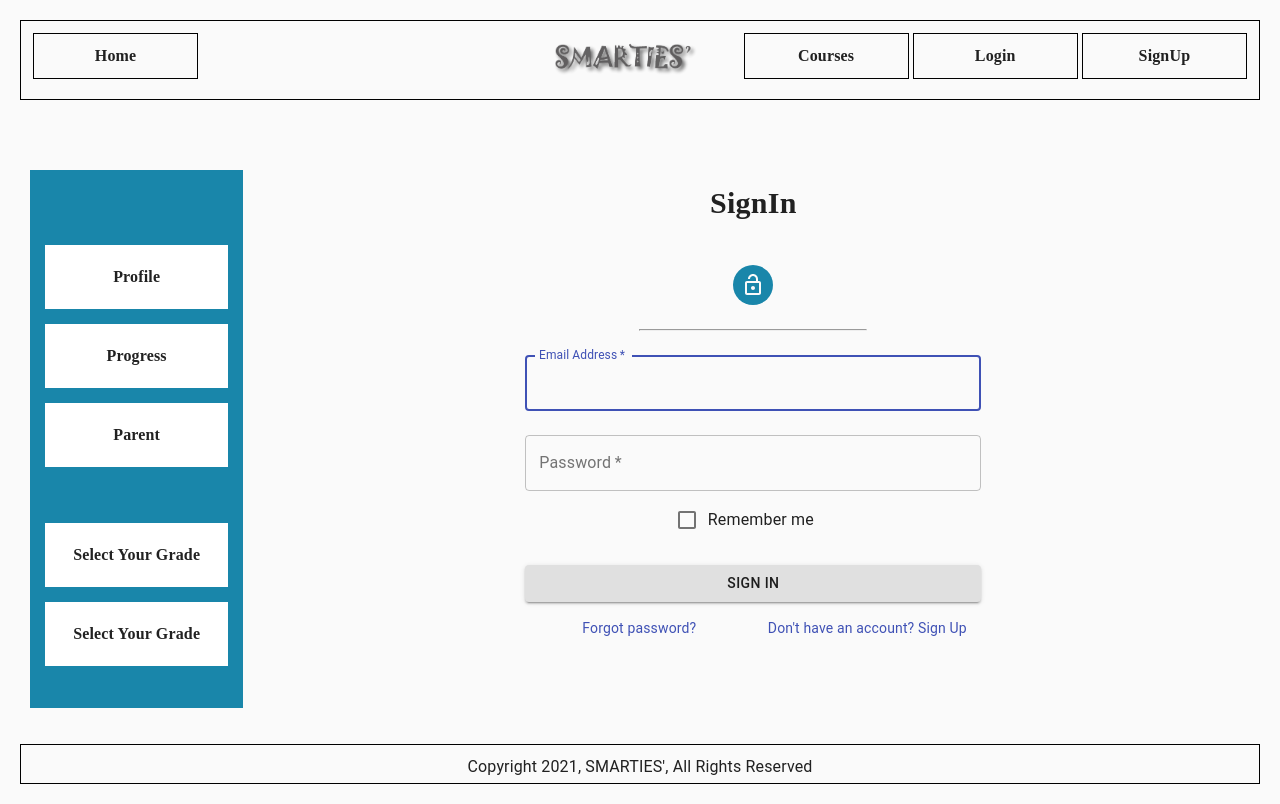
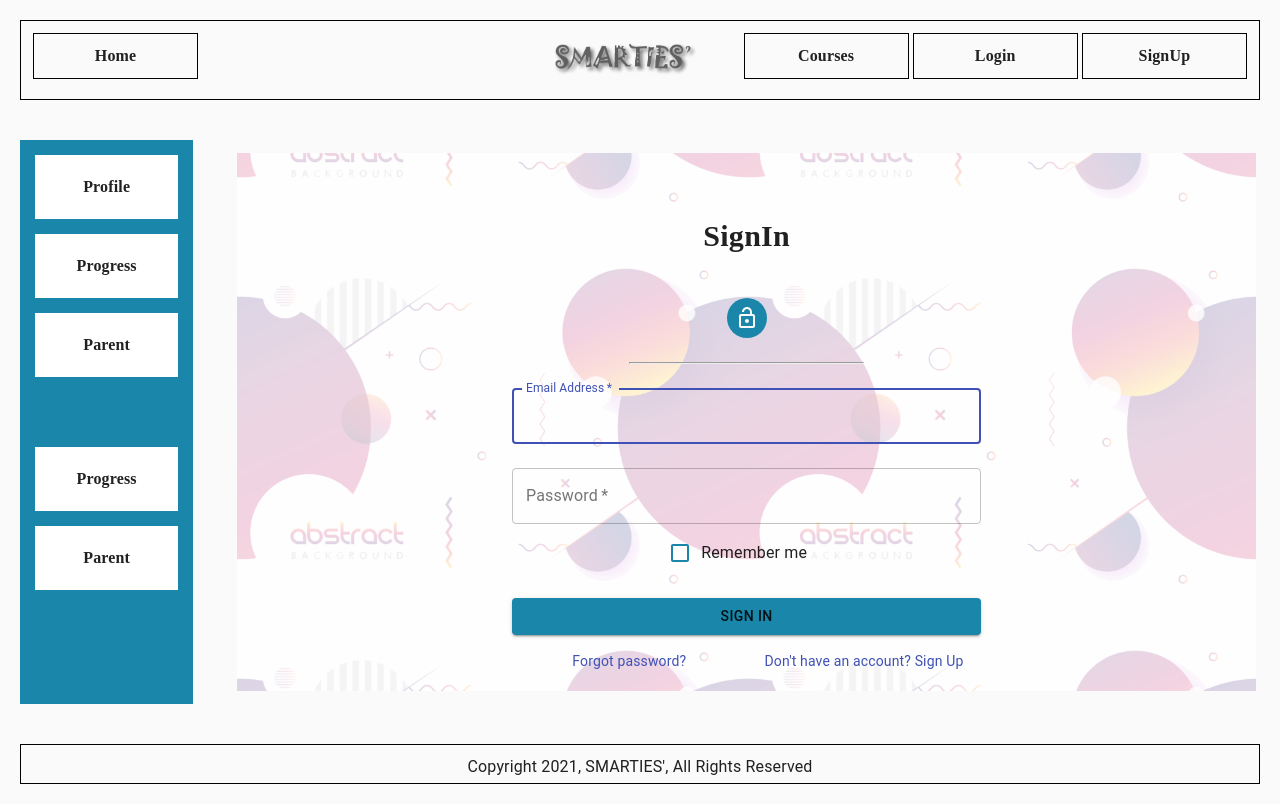
Before and after one commit to Dilaxn/smarties, a React (Create React App) app: page /login in a window 1280 px wide. Built offline with nearby package versions, Linux system fonts and the light colour scheme.

Commit message:
Login page done

```diff
--- a/src/layouts/MainLayout.js
+++ b/src/layouts/MainLayout.js
@@ -48,7 +48,7 @@ const MainLayout = ({children}) => {
     }, [loginUserData]);
 
     return (
-        <container>
+        <container >
             <Grid item >
                 {/*Header*/}
                 <Grid container item  >
@@ -75,35 +75,41 @@ const MainLayout = ({children}) => {
                         </Grid>
                     </Grid>
                 </Grid>
-                <Grid container item style={{height:window.innerHeight*0.755,paddingTop:20,paddingBottom:20}}  >
+                <Grid container item style={{paddingTop:0,height:window.innerHeight*0.755}}  >
                     {/*Sidebar Section*/}
-                    <Grid container item md={2} style={{justifyContent:"center",backgroundColor:"#1986aa",margin:30}}>
-                       <Grid  item style={{paddingTop:60,width:"100%",justifyContent:"center",paddingBottom:0}}>
+
+                    <Grid container item md={2} style={{justifyContent:"center"}}>
+                        <Grid container item style={{justifyContent:"center",backgroundColor:"#1986aa",margin:20}}>
+                       <Grid align="center"  item style={{paddingTop:0,width:"100%",marginBottom:0}}>
                            <Typography  align="center" style={{  fontFamily:"papyrus",fontWeight:"bold",padding:20,margin:15,backgroundColor:"white"}} >Profile</Typography>
+                           <Typography  align="center" style={{  fontFamily:"papyrus",fontWeight:"bold",padding:20,margin:15,backgroundColor:"white"}} >Progress</Typography>
+                           <Typography  align="center" style={{  fontFamily:"papyrus",fontWeight:"bold",padding:20,margin:15,backgroundColor:"white"}} >Parent</Typography>
+<Grid align="center" style={{  fontFamily:"papyrus",fontWeight:"bold",padding:20,margin:15}}>
+
+</Grid>
                            <Typography  align="center" style={{  fontFamily:"papyrus",fontWeight:"bold",padding:20,margin:15,backgroundColor:"white"}} >Progress</Typography>
                            <Typography  align="center" style={{  fontFamily:"papyrus",fontWeight:"bold",padding:20,margin:15,backgroundColor:"white"}} >Parent</Typography>
 
 
                        </Grid>
-                        <Grid  item style={{width:"100%",justifyContent:"center"}}>
-                            <Typography  align="center" style={{  fontFamily:"papyrus",fontWeight:"bold",padding:20,margin:15,backgroundColor:"white"}} >Select Your Grade</Typography>
-                            <Typography  align="center" style={{  fontFamily:"papyrus",fontWeight:"bold",padding:20,margin:15,backgroundColor:"white"}} >Select Your Grade</Typography>
 
 
-                        </Grid>
-
+                    </Grid>
                     </Grid>
 
                     {/*Page Section*/}
-                    <Grid container item md={9}  >
+                    <Grid container item md={10} style={{justifyContent:"center"}}  >
+
                         <Grid container  item align="center" style={{justifyContent:"center"}} >
-                            <Grid align="center"  item style={{paddingTop:0,width:"100%",justifyContent:"center",paddingBottom:0,}}>
+                            <Grid align="center"  item style={{margin:'auto',alignItems:"center",width:"100%",justifyContent:"center",}}>
+<Grid style={{margin:'auto'}} item backgroundColor="black">
+    {children}
+</Grid>
 
-                                {children}
                             </Grid>
                         </Grid>
+                    </Grid>
 
-                    </Grid>
                 </Grid>
 
                  {/*Footer*/}
--- a/src/pages/Login.js
+++ b/src/pages/Login.js
@@ -13,6 +13,7 @@ import Typography from '@material-ui/core/Typography';
 import { makeStyles } from '@material-ui/core/styles';
 import Container from '@material-ui/core/Container';
 import themeX from "../theme/index"
+import Image from "../images/loginImg.png"
 function Copyright() {
     return (
         <Typography variant="body2" color="textSecondary" align="center">
@@ -28,7 +29,7 @@ function Copyright() {
 
 const useStyles = makeStyles((theme) => ({
     paper: {
-        marginTop: theme.spacing(8),
+        marginTop: theme.spacing(6),
         display: 'flex',
         flexDirection: 'column',
         alignItems: 'center',
@@ -36,7 +37,6 @@ const useStyles = makeStyles((theme) => ({
     avatar: {
         margin: theme.spacing(3),
         backgroundColor: themeX.palette.primary.main,
-   fontSize:"large"
     },
     form: {
         width: '100%', // Fix IE 11 issue.
@@ -51,13 +51,16 @@ export default function Login() {
     const classes = useStyles();
 
     return (
-        <Container style={{justifyContent: 'center',paddingBottom:100,height:"100%"}} component="main"  >
+        <Container style={{justifyContent: 'center',height:"100%",}} component="main"  >
             <CssBaseline />
-<Grid item container>
+<Grid item container style={{backgroundImage: `url(${Image})`,backgroundHeight:300,backgroundOverlay:"black",
+    backgroundPosition: 'center',backgroundSize:"50%"}}>
+    <Grid item container style={{backgroundColor:"rgba(255, 255, 255, 0.8)",}}>
 <Grid container md={3}>
 </Grid>
-    <Grid container md={6}>
-        <Grid item >
+    <Grid container md={6}  >
+
+        <Grid item style={{padding:20}} >
             <Typography style={{fontFamily:"papyrus",fontWeight:"bold",fontSize:"30px",margin:40}}> SignIn</Typography>
             <Avatar  fontSize="large" className={classes.avatar}>
                 <LockOpenOutlined />
@@ -65,6 +68,7 @@ export default function Login() {
             <hr align="center" style={{width:"50%",}}/>
             <form  className={classes.form} noValidate>
                 <TextField
+                    color="white"
                     variant="outlined"
                     margin="normal"
                     required
@@ -88,17 +92,18 @@ export default function Login() {
                     borderColor="black"
                 />
                 <FormControlLabel
-                    control={<Checkbox value="remember" color={themeX.palette.primary.main} />}
+                    control={<Checkbox value="remember" style={{color: themeX.palette.primary.main}}/>}
                     label="Remember me"
                 />
                 <Button
                     type="submit"
                     fullWidth
+                    color="white"
                     variant="contained"
-                    color={themeX.palette.primary.main}
+                    style={{backgroundColor: themeX.palette.primary.main,}}
                     className={classes.submit}
                 >
-                    Sign In
+                  <span fontColor="white"> Sign In</span>
                 </Button>
                 <Grid container>
                     <Grid item md={6} justifyContent="left"
@@ -118,6 +123,7 @@ export default function Login() {
     </Grid>
     <Grid container md={3}>
     </Grid>
+    </Grid>
 </Grid>
         </Container>
     );
```
Also changed, not shown: src/images/login2.png (added), src/images/loginImg.png (added), src/pages/SignUp.js (added).
